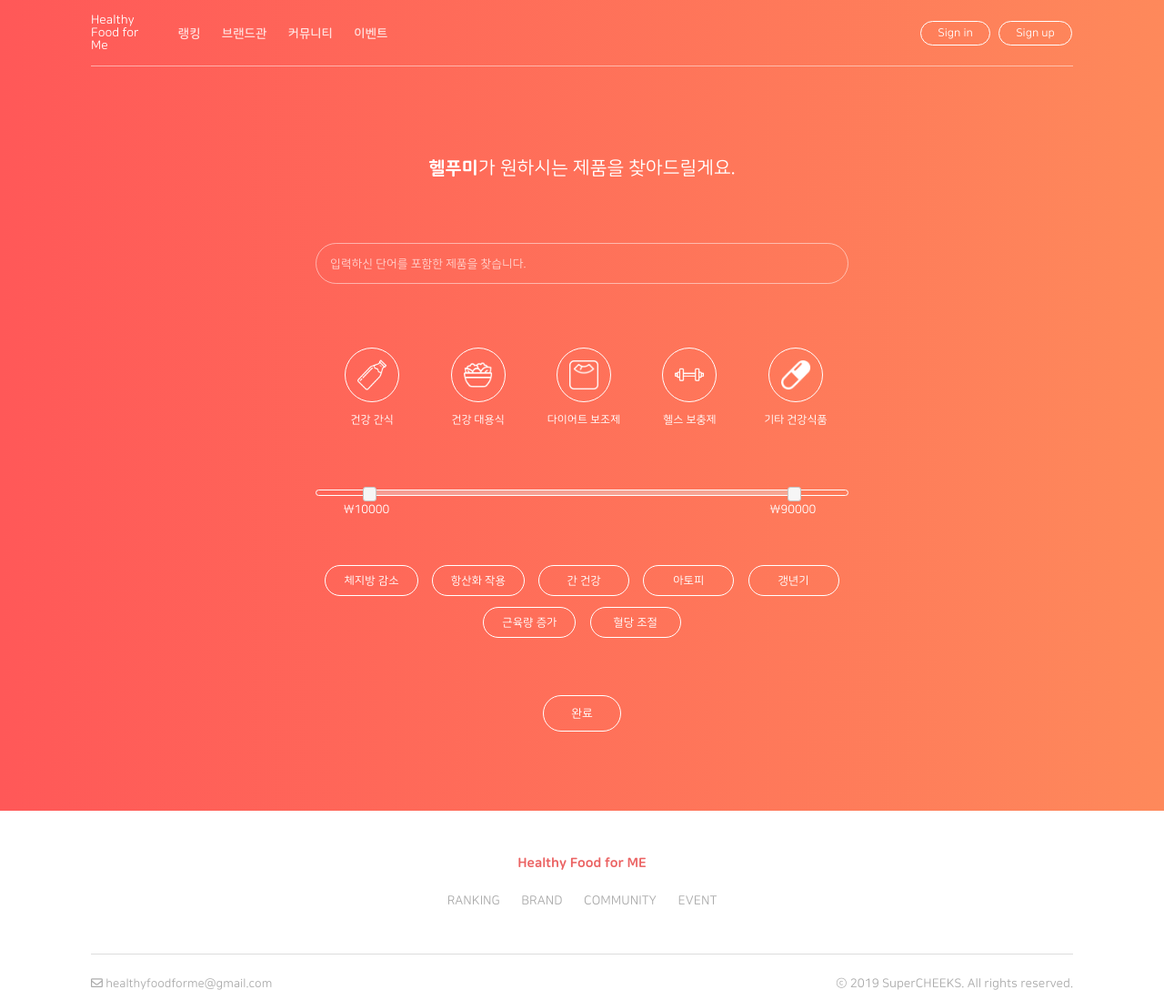
After one commit to supercheeks/W-healthy-food-for-me, a PHP site: page /index.php in a window 1280 px wide. The commit adds this page. Shown: the whole page at 91% size. Run offline with PHP 8.4, Linux system fonts and the light colour scheme.

Commit message:
add extra fiel

```diff
--- a/css/index.css
+++ b/css/index.css
@@ -1,28 +1,30 @@
-* { width: 100%; height: auto; box-sizing: border-box; font-family: "SquareR"; font-size: 0.97em; margin: 0; padding: 0; font-weight: normal; text-decoration: none; color: #222; list-style: none; z-index: 1;}
+* { width: 100%; height: auto; box-sizing: border-box; font-family: "SquareR"; font-size: 0.97em; margin: 0; padding: 0; font-weight: normal; text-decoration: none; color: #222; list-style: none; z-index: 1; outline: none;}
 html, body { min-height: 100%;}
 
-#wrap { height: 100%; min-height: 100%;}
+#wrap { min-height: 100%; position: relative;}
 
 header { }
-#logo { width: 8%; height: auto; font-family="SquareEB"; color: white; }
-header > .w100 { border-bottom: 1px solid rgba(255, 255, 255, 0.5); padding: 10px ; }
-header > .w100 > * { vertical-align: middle; display: inline-block; margin-right: -4px; padding: 5px;}
+#logo { width: 8%; height: auto; font-family="SquareEB"; color: white;}
+header > .w100 { border-bottom: 1px solid rgba(255, 255, 255, 0.5); padding: 15px 0; }
+header > .w100 > * { vertical-align: middle; display: inline-block; margin-right: -4px;}
 header > .w100 > .mainMenu { width: 72%; height: auto; vertical-align: middle; }
 header > .w100 > .mainMenu > li { width: auto; height: auto; display: inline-block; padding: 0px 10px; }
 header > .w100 > .mainMenu > li > a { font-family: "SquareB"; color: rgba(255, 255, 255, 0.8); font-size: 1.05em; transition: all .2s; }
 header > .w100 > .mainMenu > li > a:hover { color : white; }
-header > .w100 > .exMenu { width: 20%}
+header > .w100 > .exMenu { width: 20%; text-align: right;}
 header > .w100 > .exMenu > a { width: auto; padding: 6px 18px; font-size: 0.92em; color: white; display: inline-block; border: 1px solid white; border-radius: 50px; transition: all .2s; margin-left : 6px}
 header > .w100 > .exMenu > a:hover { background: white; color: #ff7b7b; }
 
-section > .contents { width: 586px; text-align: center; margin: auto; }
-section > .contents > h2 { padding-top : 110px; padding-bottom: 50px;}
-section > .contents > h2 , span { color : white; font-size: 1.2em; }
-section > .contents > h2 > span { font-weight: bold; }
-#word { width: 550px; height: 45px; color: rgba(255, 255, 255, 0.8); background: rgba(255,255,255, 0); border: 1.5px solid white; border-radius: 50px; padding: 0px 15px; }
-input::placeholder { color: rgba(255, 255, 255, 0.8); }
+#wrap > section { position: relative; width: 100%; height: calc(100% - 75px);}
+section > .contents { width: 586px; padding: 100px 0; text-align: center; margin:0 auto;}
+section > .contents * { color: white;}
+section > .contents > h2 { font-size: 1.5em;}
+#word { width: 100%; height: 45px; color: rgba(255, 255, 255, 0.8); background: rgba(255,255,255, 0); border: 1px solid rgba(255, 255, 255, 0.5); border-radius: 50px; padding: 0px 15px; margin: 70px 0; transition: all .3s; }
+#word:focus { border: 1px solid white;}
+input::placeholder { color: rgba(255, 255, 255, 0.7); }
 
-section > .contents > .category > ul { width: 100%; text-align: center; padding-top: 60px; }
+section > .contents > .category {}
+section > .contents > .category > ul { width: 100%; text-align: center; }
 section > .contents > .category > ul > li { width: calc(100% / 5); display: inline-block; margin-right: -4px; vertical-align: middle; text-align: center; cursor: pointer; }
 section > .contents > .category > ul > li > div { width:60px; height: 60px; border: 1px solid white; border-radius: 60px; text-align: center; display: inline-block; position: relative; transition: all .3s;}
 section > .contents > .category > ul > li > div > img { width: 55%; position: absolute; top: 50%; left: 50%; transform: translate(-50%, -50%);}
@@ -30,10 +32,37 @@ section > .contents > .category > ul > li > div > img:last-child { opacity: 0; t
 section > .contents > .category > ul > li > p { color: white; padding-top: 10px; }
 section > .contents > .category > ul > li > div:hover { background: white;}
 section > .contents > .category > ul > li > div:hover > img:last-child { opacity: 1;}
-section > .contents > .price { }
-section > .contents > .tag > ul { text-align: center; }
-section > .contents > .tag > ul { text-align: center; padding-top: 40px;}
+section > .contents > .price { margin: 70px 0; position: relative;}
+section > .contents > .price .slider { background: none; border: 1px solid white; border-radius: 40px; height: 7px; width: 100%;}
+section > .contents > .price > span { position: absolute; width: 100px; top: 15px; text-align: center;}
+.minPrice { left: 1%;}
+.maxPrice { left: 81%;}
+/*section > .contents > .price span.minPrice {}*/
+.ui-slider-range.ui-corner-all.ui-widget-header { opacity: 0.4;}
+section > .contents > .tag {}
+section > .contents > .tag > ul { text-align: center;}
 section > .contents > .tag > ul > li { min-width: 100px; width: auto; display: inline-block; border: 1px solid white; padding: 9px 20px; color: white; border-radius: 40px; margin: 6px; }
-section > .contents > .tag > ul > li:hover { color: #ff7b7b; background: white; transition: all .3s; }
-section > .contents > div:last-child { width: 100px; height: 35px; border: 1px solid white; color: white; margin: auto; margin-top: 50px; border-radius: 50px; line-height: 35px; }
-section > .contents > div:last-child:hover { background: white; color: #ff7b7b; transition: all .3s}
+section > .contents > .submit { height: auto; box-sizing: border-box; margin-top: 70px;}
+section > .contents > .submit a { padding: 12px 30px; border-radius: 100px; border: 1px solid white;}
+
+/* footer */
+footer {}
+    /* footer main contents*/
+    footer .w100 {}
+        /* logo and main menu*/
+        footer .w100 > div:first-child { padding: 50px 0; text-align: center; font-size: 1.05em; border-bottom: 1px solid #ddd;}
+            footer .w100 > div:first-child > h2 { margin-bottom: 25px;}
+                footer .w100 > div:first-child > ul > li { width: auto; display: inline-block; margin: 0 10px;}
+                    footer .w100 > div:first-child > ul > li > a { color: #aaaaaa;}
+
+        /* mail and copyright */
+        footer .w100 > div:last-child { height: 17px; padding: 25px 0;}
+            footer .w100 > div:last-child > p { width: auto;}
+            footer .w100 > div:last-child * { color: #aaaaaa;}
+
+            /* mail */
+            footer .w100 > div:last-child > p:first-child { float: left;}
+                footer .w100 > div:last-child > p:first-child i { display: inline;}
+
+            /* copyright */
+            footer .w100 > div:last-child > p:last-child { float: right;}
--- a/css/predefined.css
+++ b/css/predefined.css
@@ -8,10 +8,22 @@ html, body { height: 100%; min-height: 100%;}
 .red { color: #eb6363;}
 .brown { color: #432a2c;}
 .white { color: white;}
-.gradient { background: linear-gradient(to bottom, #ff8a6b, #eb6363);}
+.gradient { background: linear-gradient(90deg, #ff5858, #fe895b);}
 
 /* font */
 .font_EB { font-family: "SquareEB";}
 .font_B { font-family: "SquareB";}
 .font_R { font-family: "SquareR";}
 .font_L { font-family: "SquareL";}
+
+.hover_in_white:hover { background: white; color: #ff7b7b !important; transition: all .3s; cursor: pointer;}
+.selected { background: white; color: #ff7b7b !important;}
+.category .selected img:last-child { opacity: 1 !important;}
+
+@media screen and (max-width: 1080px) {
+    .w100 { width: 98%;}
+}
+
+@media screen and (max-width: 586px) {
+    section > .contents { width: 98% !important;}
+}
--- /dev/null
+++ b/include/db.php
@@ -0,0 +1,3 @@
+<?php
+$pdo = new PDO("mysql:host=localhost;dbname=healthyfoodforme;charset=utf8", "root", "");
+?>
--- /dev/null
+++ b/include/footer.php
@@ -0,0 +1,34 @@
+    </div>
+    <footer>
+        <div class="w100">
+            <div>
+                <h2 class="red font_EB">Healthy Food for ME</h2>
+                <ul>
+                    <li>
+                        <a href="#">RANKING</a>
+                    </li>
+                    <li>
+                        <a href="#">BRAND</a>
+                    </li>
+                    <li>
+                        <a href="#">COMMUNITY</a>
+                    </li>
+                    <li>
+                        <a href="#">EVENT</a>
+                    </li>
+                </ul>
+            </div>
+
+            <div>
+                <p>
+                    <i class="far fa-envelope"></i>
+                    <span>healthyfoodforme@gmail.com</span>
+                </p>
+                <p>
+                    ⓒ 2019 SuperCHEEKS. All rights reserved.
+                </p>
+            </div>
+        </div>
+    </footer>
+</body>
+</html>
--- /dev/null
+++ b/include/header.php
@@ -0,0 +1,41 @@
+<!DOCTYPE html>
+<html lang="ko">
+<head>
+    <meta charset="UTF-8">
+    <title>Healthy Food for ME</title>
+    <!--view port-->
+    <meta name="viewport" content="width=device-width, initial-scale=1.0">
+    <script src="/js/jqueryui/external/jquery/jquery.js"></script>
+    <script src="/js/jqueryui/jquery-ui.min.js"></script>
+    <script src="/js/app.js"></script>
+    <link rel="stylesheet" href="/js/jqueryui/jquery-ui.min.css">
+    <link rel="stylesheet" href="/css/webfont.css" type="text/css">
+    <link rel="stylesheet" href="/css/predefined.css">
+    <link rel="stylesheet" href="/css/index.css" type="text/css">
+    <link rel="stylesheet" href="/css/fontAwesome/css/all.min.css">
+</head>
+<body>
+    <div id="wrap" class="gradient">
+        <header>
+            <div class="w100">
+                <h1 id="logo">Healthy<br>Food for<br>Me</h1>
+                <ul class="mainMenu">
+                    <li>
+                        <a href="#">랭킹</a>
+                    </li>
+                    <li>
+                        <a href="#">브랜드관</a>
+                    </li>
+                    <li>
+                        <a href="#">커뮤니티</a>
+                    </li>
+                    <li>
+                        <a href="#">이벤트</a>
+                    </li>
+                </ul>
+                <div class="exMenu">
+                    <a href="#">Sign in</a>
+                    <a href="#">Sign up</a>
+            </div>
+            </div>
+        </header>
--- /dev/null
+++ b/index.php
@@ -0,0 +1,106 @@
+<?php
+include $_SERVER["DOCUMENT_ROOT"]."/include/db.php";
+include $_SERVER["DOCUMENT_ROOT"]."/include/header.php";
+?>
+<section>
+    <div class="contents">
+        <h2><span class="font_EB">헬푸미</span>가 원하시는 제품을 찾아드릴게요.</h2>
+        <div class="search">
+            <input id="word" placeholder= "입력하신 단어를 포함한 제품을 찾습니다.">
+        </div>
+        <div class="category">
+            <ul class="w100">
+                <li>
+                    <div class="selectable">
+                        <img src="/img/icon1.png" alt="" title="">
+                        <img src="/img/icon1_.png" alt="" title="">
+                    </div>
+                    <p>건강 간식</p>
+                </li>
+                <li>
+                    <div class="selectable">
+                        <img src="/img/icon2.png" alt="" title="">
+                        <img src="/img/icon2_.png" alt="" title="">
+                    </div>
+                    <p>건강 대용식</p>
+                </li>
+                <li>
+                    <div class="selectable">
+                        <img src="/img/icon3.png" alt="" title="">
+                        <img src="/img/icon3_.png" alt="" title="">
+                    </div>
+                    <p>다이어트 보조제</p>
+                </li>
+                <li>
+                    <div class="selectable">
+                        <img src="/img/icon4.png" alt="" title="">
+                        <img src="/img/icon4_.png" alt="" title="">
+                    </div>
+                    <p>헬스 보충제</p>
+                </li>
+                <li>
+                    <div class="selectable">
+                        <img src="/img/icon5.png" alt="" title="">
+                        <img src="/img/icon5_.png" alt="" title="">
+                    </div>
+                    <p>기타 건강식품</p>
+                </li>
+            </ul>
+        </div>
+        <div class="price">
+            <div class="slider"></div>
+            <span class="minPrice">\10000</span>
+            <span class="maxPrice">\90000</span>
+        </div>
+        <div class="tag">
+            <ul>
+                <li class="hover_in_white selectable">체지방 감소</li>
+                <li class="hover_in_white selectable">항산화 작용</li>
+                <li class="hover_in_white selectable">간 건강</li>
+                <li class="hover_in_white selectable">아토피</li>
+                <li class="hover_in_white selectable">갱년기</li>
+                <li class="hover_in_white selectable">근육량 증가</li>
+                <li class="hover_in_white selectable">혈당 조절</li>
+            </ul>
+        </div>
+        <div class="submit">
+            <a href="#" class="hover_in_white">완료</a>
+        </div>
+    </div>
+</section>
+
+<script>
+$(function() {
+    on(".selectable", "click", function() {
+        if($(this).hasClass("selected"))
+            $(this).removeClass("selected");
+        else
+            $(this).addClass("selected");
+    });
+
+    var maxPrice = 100000;
+    $(".price .slider").slider({
+        range: true,
+        min: 0,
+        max: maxPrice,
+        values: [10000, 90000],
+        step: 5000,
+        slide: function(event, ui) {
+            var handleIdx = ui.handleIndex;
+            var curValue = ui.value;
+            var text;
+
+            if(curValue == 0) text = "최소가격";
+            else if(curValue == maxPrice) text = "최대가격";
+            else text = "\\" + curValue;
+
+            $(".price > span").eq(handleIdx).css({
+                "left": "calc("+(curValue / maxPrice * 100)+"% - 9%)"
+            }).text(text);
+        }
+    });
+});
+</script>
+<?php
+include $_SERVER["DOCUMENT_ROOT"]."/include/footer.php";
+?>
--- /dev/null
+++ b/js/app.js
@@ -0,0 +1,7 @@
+function on(selector, event, func) {
+    $("body").on(event, selector, func);
+}
+
+function off(selector, event) {
+    $("body").off(event, selector);
+}
--- /dev/null
+++ b/page/member/joinok.php
@@ -0,0 +1,4 @@
+<?php
+include $_SERVER["DOCUMENT_ROOT"]."/include/db.php";
+include $_SERVER["DOCUMENT_ROOT"]."/include/function.php";
+?>
```
Also changed, not shown: include/function.php (added, +11 -0 lines), page/header.html (added, +105 -0 lines), page/main.php (added, +62 -0 lines), page/member/loginok.php (added, +23 -0 lines).
